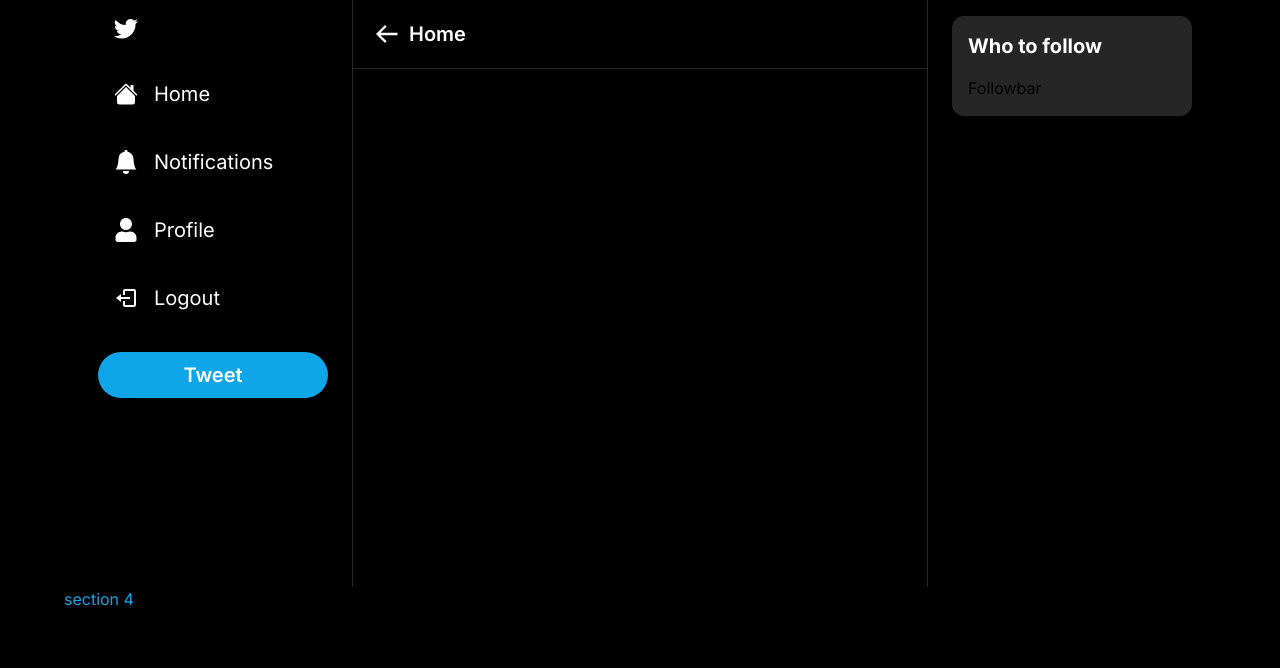
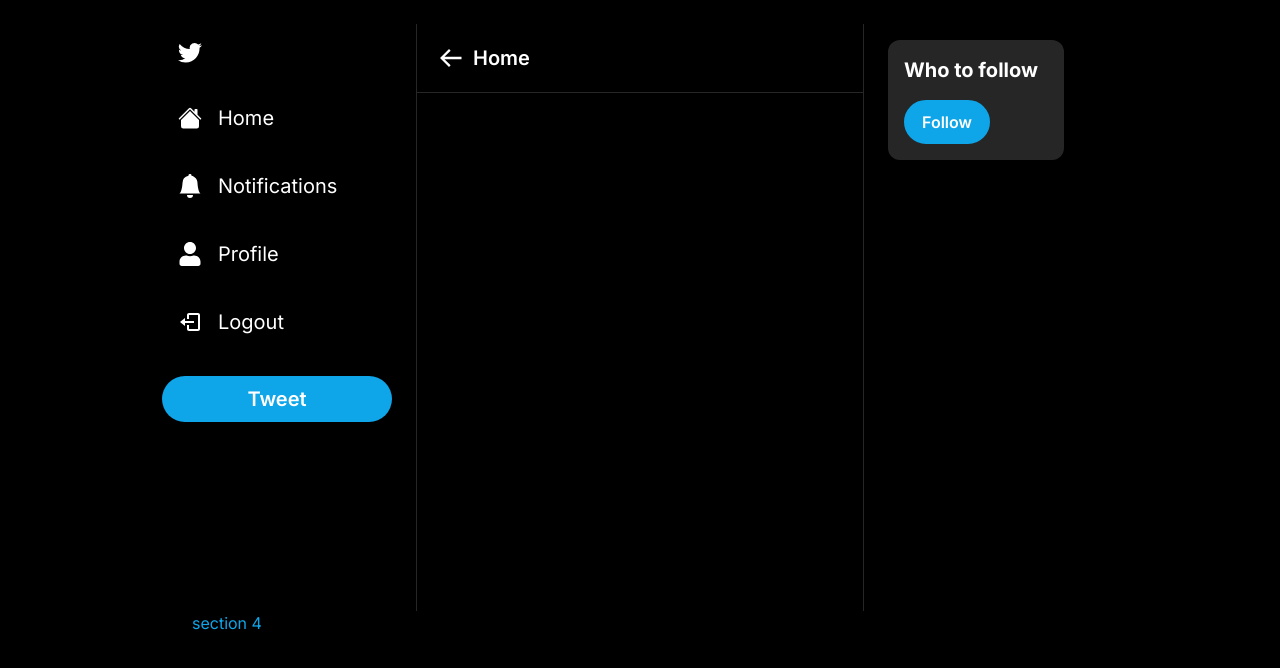
Before and after one commit to Soto-J/twitter-clone, a Next.js app: page / in a window 1280 px wide. Shown: the top 668 px of the page. Built offline with nearby package versions, Linux system fonts and the light colour scheme.

Commit message:
Added button and modal components

```diff
--- /dev/null
+++ b/app/components/Button.tsx
@@ -0,0 +1,49 @@
+interface ButtonProps {
+  label: string;
+  secondary?: boolean;
+  fullWidth?: boolean;
+  large?: boolean;
+  onClick?: () => void;
+  disabled?: boolean;
+  outline?: boolean;
+}
+
+const Button = ({
+  label,
+  secondary,
+  fullWidth,
+  large,
+  onClick,
+  disabled,
+  outline,
+}: ButtonProps) => {
+  return (
+    <button
+      onClick={onClick}
+      disabled={disabled}
+      className={`
+        rounded-full
+        border-2
+        font-semibold
+        transition
+        hover:opacity-80
+        disabled:cursor-not-allowed
+        disabled:opacity-70
+        ${fullWidth ? "w-full" : "max-w-fit"}
+        ${secondary ? "border-black" : "border-sky-500"}
+        ${secondary ? "bg-white" : "bg-sky-500"}
+        ${secondary ? "text-black" : "text-white"}
+        ${large ? "px-5" : "px-4"}
+        ${large ? "py-3" : "py-2"}
+        ${large ? "text-xl" : "text-base"}
+        ${outline ? "bg-transparent" : ""}
+        ${outline ? "border-white" : ""}
+        ${outline ? "text-white" : ""}
+      `}
+    >
+      {label}
+    </button>
+  );
+};
+
+export default Button;
--- /dev/null
+++ b/app/components/Modal.tsx
@@ -0,0 +1,9 @@
+import React from 'react'
+
+const Modal = () => {
+  return (
+    <div>Modal</div>
+  )
+}
+
+export default Modal
--- a/app/components/followbar/Followbar.tsx
+++ b/app/components/followbar/Followbar.tsx
@@ -1,4 +1,5 @@
 import React from "react";
+import Button from "../Button";
 
 const Followbar = () => {
   return (
@@ -7,7 +8,7 @@ const Followbar = () => {
         <h2 className="text-xl font-bold text-white">Who to follow</h2>
         <div className="mt-4 flex flex-col gap-6">
           {/* TODO USER LIST */}
-          Followbar
+          <Button label="Follow" />
         </div>
       </div>
     </div>
--- a/app/layout.tsx
+++ b/app/layout.tsx
@@ -3,6 +3,7 @@ import type { Metadata } from "next";
 import { Inter } from "next/font/google";
 import Sidebar from "./components/sidebar/Sidebar";
 import Followbar from "./components/followbar/Followbar";
+import Modal from "./components/Modal";
 
 const inter = Inter({ subsets: ["latin"] });
 
@@ -18,8 +19,9 @@ export default function RootLayout({
 }) {
   return (
     <html lang="en">
+      <Modal />
       <body className={inter.className}>
-        <div className="xl:px-30 container mx-auto h-full max-w-6xl">
+        <div className="container mx-auto h-full max-w-6xl xl:px-32">
           <div className="grid h-full grid-cols-4">
             <Sidebar />
             <div
```
